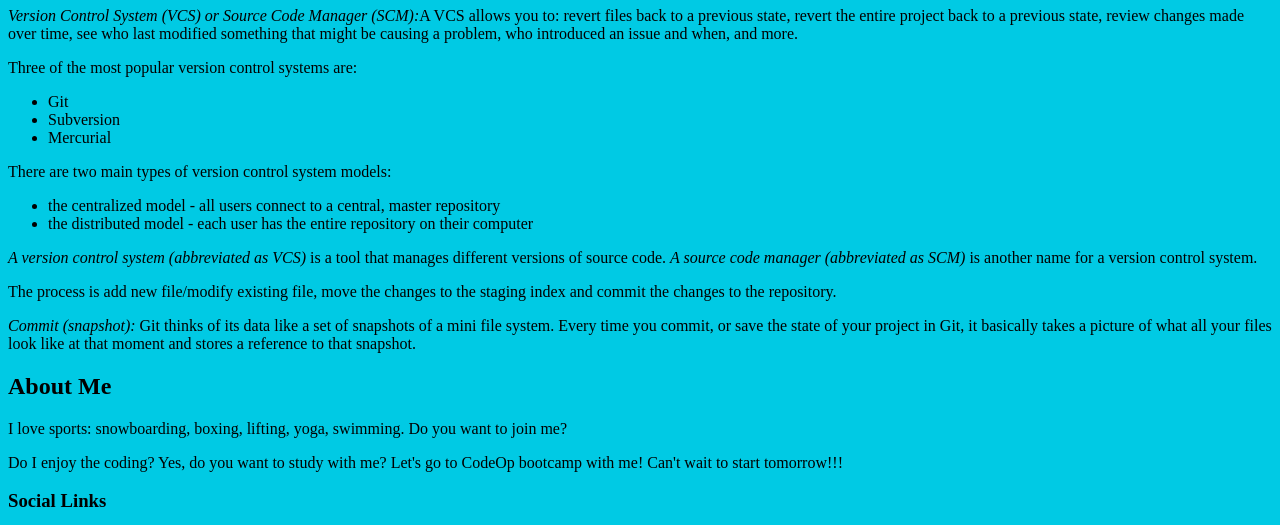
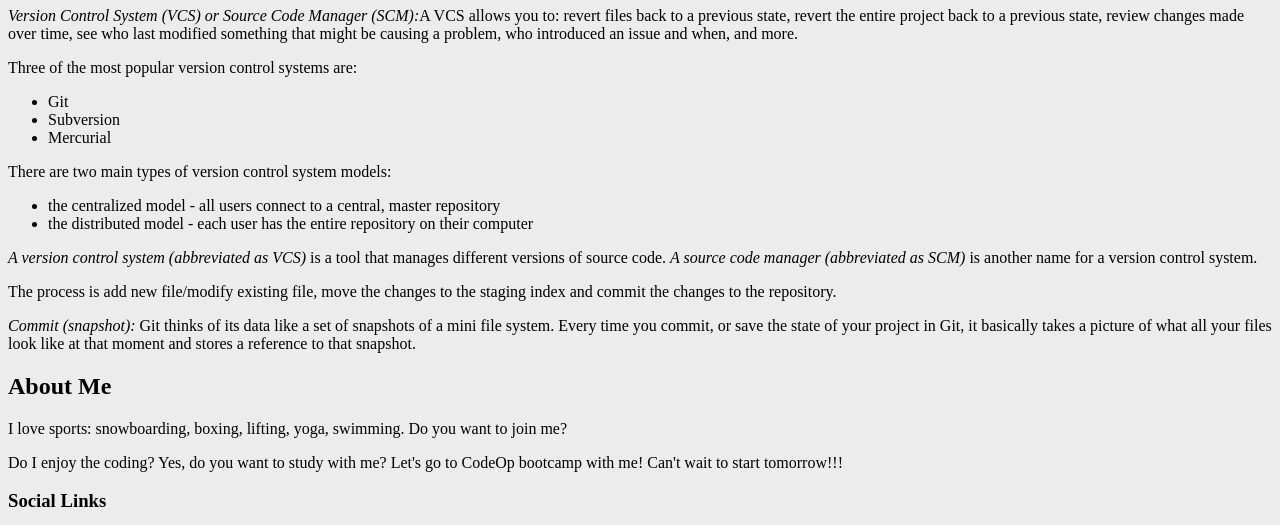
Before and after one commit to Elvira1986/Git-Cheat-Sheet-, a plain HTML site: page index.html in a window 1280 px wide. Shown: the part 73-598 px from the top of the page. Drawn offline with Linux system fonts and the light colour scheme.

Commit message:
Git Cheat Sheet

```diff
--- a/app.css
+++ b/app.css
@@ -1,3 +1,3 @@
 body {
-  background-color: #00cae4;
+  background-color: #ececec;
 }
--- a/index.html
+++ b/index.html
@@ -2,7 +2,7 @@
 <html lang="en">
   <head>
     <meta charset="utf-8" />
-    <title>Blog Project</title>
+    <title>Git & Github Cheat Sheet List!</title>
     <meta name="viewport" content="width=device-width, initial-scale=1" />
     <meta name="description" content="" />
     <link rel="stylesheet" href="app.css" />
```
